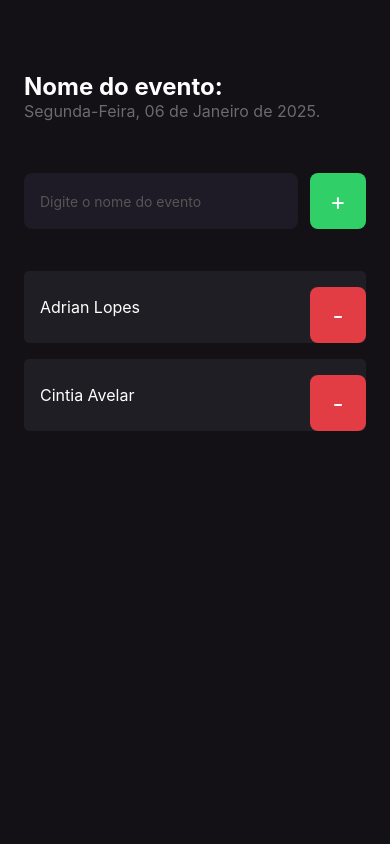
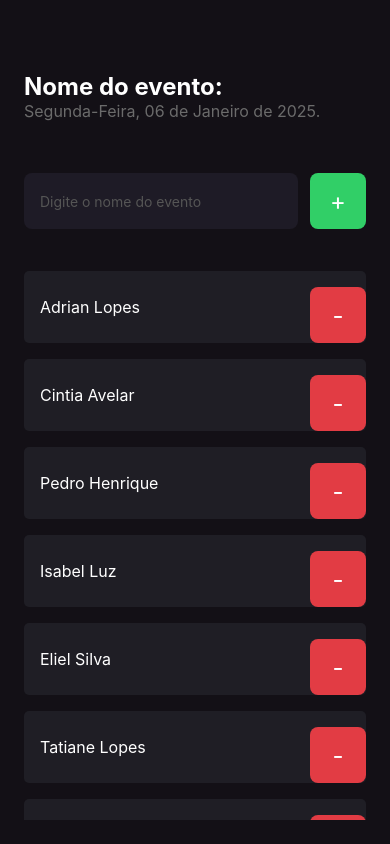
Before and after one commit to AdrianLopes97/Expo.ImHere.App, a React Native app: screen / in a window 390 px wide. Built offline with nearby package versions, Linux system fonts and the light colour scheme.

Commit message:
added scrollView on the participant list

```diff
--- a/src/screens/home/index.tsx
+++ b/src/screens/home/index.tsx
@@ -1,8 +1,10 @@
-import { Text, View, TextInput, TouchableOpacity } from "react-native";
+import { Text, View, TextInput, TouchableOpacity, ScrollView } from "react-native";
 import { styles } from "./styles";
 import { Participant } from "../../components/participant";
 
 export function Home() {
+
+  const participants = ['Adrian Lopes', 'Cintia Avelar','Pedro Henrique','Isabel Luz', 'Eliel Silva','Tatiane Lopes','Matheus Henrique','Davi Luca','Lorenzo Gabriel'];
 
   function handleParticipantAdd() {
     console.log('Adicionar participante');
@@ -32,9 +34,16 @@ export function Home() {
           </Text>
         </TouchableOpacity>
       </View>
-
-      <Participant name="Adrian Lopes" onRemove={() => handleParticipantRemove("Adrian Lopes")}/>
-      <Participant name="Cintia Avelar" onRemove={() => handleParticipantRemove("Cintia Avelar")}/>
+      <ScrollView showsVerticalScrollIndicator={false}>
+        {
+          participants.map((participant, index) => (
+            <Participant
+            key={index}
+            name={participant}
+            onRemove={() => handleParticipantRemove(participant)}/>
+          ))
+        }
+      </ScrollView>
     </View>
   );
 }
```
